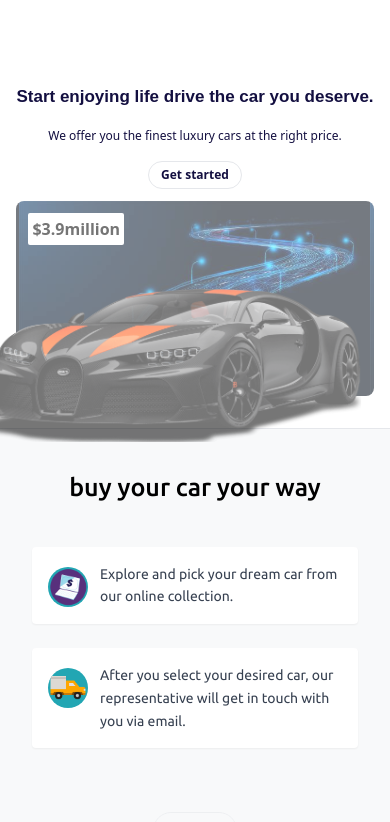
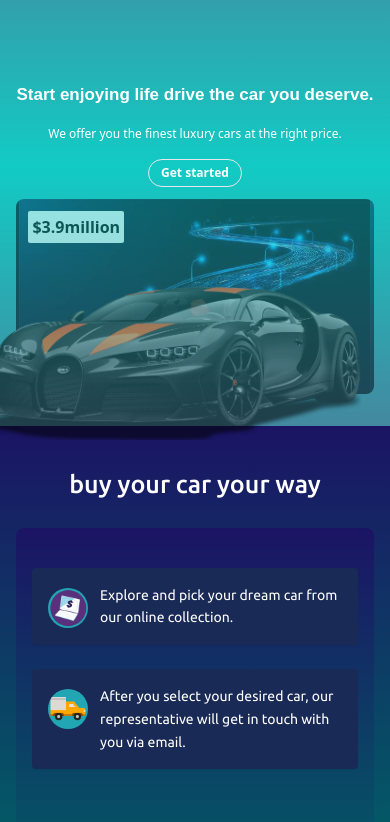
Before and after one commit to developertuls/fastreact-project, a React (Vite) app: page / in a window 390 px wide. Shown: the part 1156-1978 px from the top of the page. Built offline with nearby package versions, Linux system fonts and the light colour scheme; a web font is replaced by a local one.

Commit message:
addtocaert

```diff
--- a/src/App.css
+++ b/src/App.css
@@ -39,7 +39,8 @@ transform: rotateX(370deg);
 
 body{
   overflow-x: hidden;
-background:#fff;
+  background: #fff;
+/* background-image:linear-gradient(to left,#4834d4 ,#182C61,#4834d4); */
 }
 
 .logo{
@@ -116,5 +117,15 @@ background:#fff;
 
     .buy{
      font-family: "Ubuntu", sans-serif;
+     background-image: linear-gradient(#1B1464,#006266,#9980FA);
 
     }
+
+  .bgonimges{
+    color: #fff;
+background-image: linear-gradient(#833471,#12CBC4,#833471,#1B1464);
+  }
+
+  .buyp{
+    background-image: linear-gradient(#192a56,#192a56);
+  }
--- a/src/comonents/Data.jsx
+++ b/src/comonents/Data.jsx
@@ -1,7 +1,15 @@
 
 import { FaStar, FaRegStar, FaStarHalfAlt } from 'react-icons/fa';
 
-export const Data = ({ singeldata }) => {
+
+
+
+
+
+
+export const Data = ({singeldata,addtoCart}) => {
+
+
   const { name, image, price, speed, details, model, rating = 4 } = singeldata;
 
     const renderStars = () => {
@@ -31,8 +39,8 @@ export const Data = ({ singeldata }) => {
         <img
           className='mt-4 hover:shadow-md hover:cursor-pointer bg-[#f6f6f6] rounded-         [10px] mx-auto mb-2 h-[100px] w-auto object-contain'
           src={image}
-          alt={name}
-        />
+          alt={name}/>
+
 
          <div className='mt-4 font-medium'>
           <hr  className='mt-5'/>
@@ -49,7 +57,7 @@ export const Data = ({ singeldata }) => {
       </div>
 
       {/* Bottom Button */}
-      <button className='mt-[-4px]   transition text-white font-semibold px-3 py-1 text-sm rounded bg-[#1f2635] hover:py-2 hover:p-1 hover:underline underline-offset-2'>
+      <button onClick={()=>addtoCart(singeldata)}  className='mt-[-4px]   transition text-white font-semibold px-3 py-1 text-sm rounded bg-[#22a6b3] hover:py-2 hover:px-2 hover:underline underline-offset-2'>
         Shop New Car
       </button>
     </div>
--- a/src/comonents/router/Ruoter.jsx
+++ b/src/comonents/router/Ruoter.jsx
@@ -7,6 +7,7 @@ import { Shop } from "../../pages/Shop";
 import { Contactus } from "../../pages/Contactus";
 import { Slider } from "../../pages/Slider";
 import { Readmor } from "../../pages/Readmor";
+import { Detels } from "../../pages/Detels";
 
 
 
@@ -53,6 +54,8 @@ const router=createBrowserRouter([
                 Component:Readmor
             },
 
+
+
         ]
     }
 ])
--- /dev/null
+++ b/src/pages/Detels.jsx
@@ -0,0 +1,43 @@
+
+
+import { Singelldat } from './Singelldat'
+
+
+export const Detels = ({cart}) => {
+
+
+  return (
+    <div className='mt-[80px] h-[40vh]'>
+        <h2>plecment</h2>
+
+        {
+
+
+
+cart.map(singelldata=><Singelldat
+key={singelldata.id}
+singelldata={singelldata}
+></Singelldat>)
+
+
+
+
+        }
+
+
+
+
+
+
+
+
+
+
+    </div>
+
+
+
+
+
+  )
+}
--- a/src/pages/Foter.jsx
+++ b/src/pages/Foter.jsx
@@ -5,7 +5,7 @@ import { FaFacebookF, FaInstagram, FaYoutube, FaTwitter } from "react-icons/fa";
 const Footer = () => {
 
   return (
-    <footer className="bg-[#0c0e12] text-gray-300 px-6 py-10 ">
+    <footer className="bg-[#0c0e12] text-gray-300 px-6 py-10 mt-[55px]">
       <div className="max-w-7xl mx-auto grid gap-10 md:grid-cols-4 sm:grid-cols-2">
 
         {/* Logo & Description */}
--- a/src/pages/Home.jsx
+++ b/src/pages/Home.jsx
@@ -2,13 +2,12 @@
 
 
 
+
+import { useState } from "react"
 import { Oneimges } from "./Oneimges"
 import { Shop } from "./Shop"
 import { Slider } from "./Slider"
-
-
-
-
+import { Detels } from "./Detels"
 
 
 
@@ -16,11 +15,27 @@ import { Slider } from "./Slider"
 
 
 export const Home = () => {
+const [cart,setCart]=useState([])
+
+const addtoCart=(plecment)=>{
+const newcart=[...cart,plecment]
+setCart(newcart)
+
+
+
+}
+
+
+
+
   return (
     <div className="">
      <Slider/>
     <Oneimges/>
-    <Shop/>
+
+    <Shop addtoCart={addtoCart}/>
+    <Detels cart={cart}></Detels>
+
 
 
     </div>
--- a/src/pages/Oneimges.jsx
+++ b/src/pages/Oneimges.jsx
@@ -8,8 +8,8 @@ import { GiLaptop } from "react-icons/gi";
 export const Oneimges = () => {
   return (
 
-    <div className="bg-white">
- <div className="text-[#130f40] min-h-screen bg-white flex flex-col-reverse md:flex-row items-center justify-between px-4 md:px-10 py-8">
+    <div className="bgonimges">
+ <div className="text-[] min-h-screen  flex flex-col-reverse md:flex-row items-center justify-between px-4 md:px-10 py-8">
       <div className="md:container md:flex md:mx-auto items-center justify-center">
       {/* Text Side */}
       <div className=" w-full md:w-1/2 mt-6 md:mt-0 text-center md:text-left">
@@ -49,12 +49,12 @@ export const Oneimges = () => {
 
   {/*== buy your car your way div== */}
  <div className="buy ">
- <hr />
+ {/* <hr />    */}
 
 
-<div className="px-4 md:px-10 py-10 bg-[#f8f9fa]">
- <h3 className="font-medium text-[25px] text-center">buy your car your way</h3>
-<div className="px-4 md:px-10 py-10 bg-[#f8f9fa]">
+<div className="px-4 md:px-10 py-10 buy">
+ <h3 className="font-medium text-[25px] text-center ">buy your car your way</h3>
+<div className="mt-6  px-4 md:px-10 py-10 bg-[#f8f9fa] buy rounded-lg">
 
 
   <div className="flex flex-col lg:flex-row  items-center justify-between gap-6">
@@ -63,18 +63,18 @@ export const Oneimges = () => {
     <div className="flex flex-col sm:flex-row gap-6 flex-1 ">
 
       {/* First P */}
-      <div className="flex items-start gap-3 bg-white p-4 rounded shadow-sm flex-1">
+      <div className="  flex items-start gap-3 buyp text-[#fff] p-4 rounded shadow-sm flex-1">
          <img className="bg-[#22a6b3] rounded-full w-10 h-10 mt-1 shrink-0" src="src/assets/ss.png" alt="online" />
 
-        <p className="text-sm text-gray-700 leading-relaxed ">
+        <p className="text-[14px]  leading-relaxed ">
           Explore and pick your dream car from our online collection.
         </p>
       </div>
 
       {/* Second P */}
-      <div className="flex items-start gap-3 bg-white p-4 rounded shadow-sm flex-1">
+      <div className="flex items-start gap-3 buyp p-4 rounded shadow-sm flex-1">
         <img className="rounded-full w-10 h-10 mt-1 shrink-0 bg-[#22a6b3]" src="src/assets/deli.png " alt="email" />
-        <p className="text-sm text-gray-700 leading-relaxed">
+        <p className="text-[14px] leading-relaxed">
           After you select your desired car, our representative will get in touch with you via email.
         </p>
 
@@ -88,7 +88,7 @@ export const Oneimges = () => {
   to={'/shop'}
   className="w-full md:w-auto flex justify-center md:justify-start"
 >
-  <button className="block animate-pulse  py-2  px-2 text-[12px] hover:bg-slate-300 font-semibold border rounded-full">
+  <button className="block animate-pulse  py-1  px-3 text-[12px] hover:bg-slate-300 font-semibold border rounded-full">
     Get started
   </button>
 </Link>
@@ -96,11 +96,11 @@ export const Oneimges = () => {
 
 
 {/* formcar */}
- <div className="bg-[#f8f9fa]  p-5 mx-auto rounded-lg shadow-md">
+ <div className="buy  p-5 mx-auto rounded-lg shadow-md">
 
 
 
-        <span className="text-base font-normal text-gray-600">Kindly provide your email address below.</span>
+        <span className="text-base font-normal text-[#fff]">Kindly provide your email address below.</span>
 
 
       <form className="mt-3">
@@ -112,13 +112,13 @@ export const Oneimges = () => {
           id="email"
           name="email"
           required
-          placeholder="e@gmail.com"
-          className="w-full px-4 py-2 border border-gray-300 rounded-md focus:outline-none focus:ring-2 focus:ring-[#1f2635]"
+          placeholder="email.com"
+          className="text-black w-full px-4 py-2 border border-gray-300 rounded-md focus:outline-none focus:ring-2 focus:ring-[#FFC312]"
         />
 
         <button
           type="submit"
-          className="mt-4 w-full bg-[#1f2635] text-white py-2 rounded hover:bg-[#2c3e50] transition"
+          className="mt-4 w-full bg-[#1B1464] text-white py-2 rounded hover:bg-[#9895bf] transition"
         >
           Submit
         </button>
--- a/src/pages/Shop.jsx
+++ b/src/pages/Shop.jsx
@@ -11,7 +11,8 @@ import { motion } from "motion/react"
 
 
 
-export const Shop = () => {
+export const Shop = ({addtoCart}) => {
+
 
 const [fakdata,setFakdata] = useState([])
 useEffect(()=>{
@@ -39,6 +40,7 @@ useEffect(()=>{
             fakdata.map(singeldata=><Data
             key={singeldata.id}
             singeldata={singeldata}
+            addtoCart={addtoCart}
             ></Data>)
         }
 
--- /dev/null
+++ b/src/pages/Singelldat.jsx
@@ -0,0 +1,15 @@
+
+
+
+export const Singelldat = ({Singelldat}) => {
+ const { name  } = Singelldat;
+  return (
+    <div>
+        Singelldat
+<h1>plecment</h1>
+<h1>{name}</h1>
+
+
+    </div>
+  )
+}
--- a/src/pages/Slider.jsx
+++ b/src/pages/Slider.jsx
@@ -17,7 +17,7 @@ text: " Drive the Dream,Live     theLuxury",
 
 
   return (
-      <div className="bg-[#0c0e12] mt-20 flex flex-col md:flex-row items-center justify-center gap-4 px-4 py-6 w-full ">
+      <div className="bg-[#0c0e12] mt-[78px] flex flex-col md:flex-row items-center justify-center gap-4 px-4 py-6 w-full ">
       {/* Box 1 */}
       <div className="bg-[#181b23] text-white overflow-hidden w-full md:w-[160px] h-[200px] shadow rounded p-4 text-center order-2 md:order-1 flex-shrink-0">
       <h4 className="font-semibold text-[#d4dee4]">Power Reserve</h4>
```
